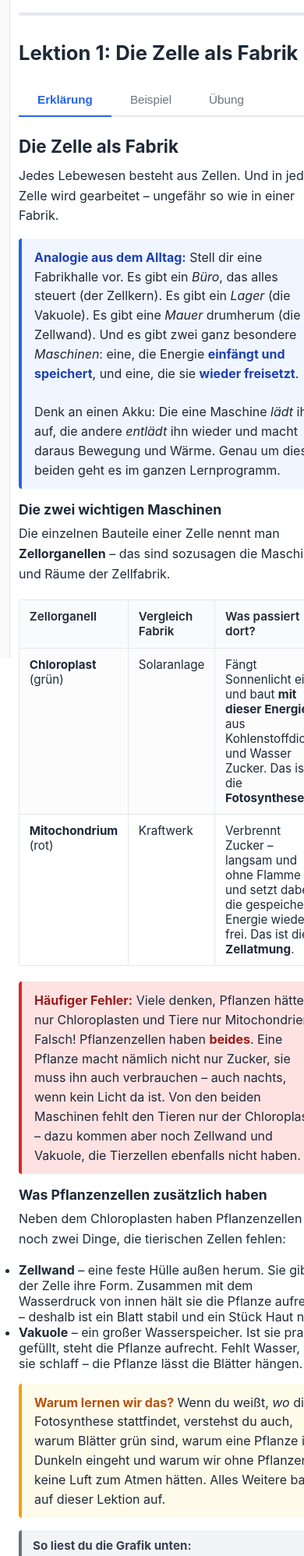
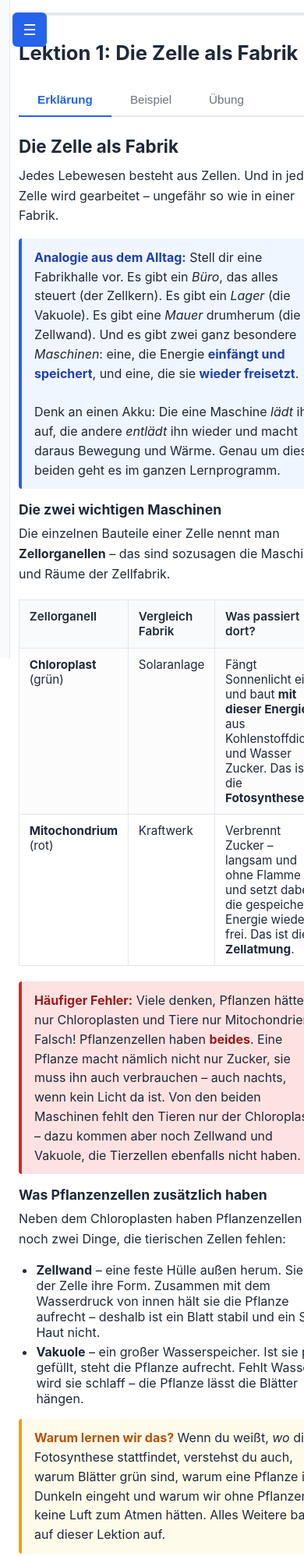
Before and after one commit to marcolemke78-debug/bio-fotosynthese, a plain HTML site: page index.html in a window 390 px wide. Shown: the top 1996 px of the page at 78% size. Drawn offline with Linux system fonts and the light colour scheme.

Commit message:
Fix: Hamburger-Menue war auf allen Geraeten unsichtbar
Die Basis-Regel .menu-toggle setzte display:none und stand nach der
Media-Query, die den Knopf auf schmalen Bildschirmen einblenden soll.
Bei gleicher Spezifitaet gewinnt die spaetere Regel - auf Tablet und
Handy war die Lektionsliste dadurch nicht erreichbar.

Ausserdem: Aufzaehlungen im Lektionstext einruecken.

Co-Authored-By: Claude Opus 5 (1M context) <noreply@anthropic.com>

```diff
--- a/css/style.css
+++ b/css/style.css
@@ -496,6 +496,11 @@ p {
 }
 
 
+/* Hamburger-Knopf. Sichtbar ist er nur auf schmalen Bildschirmen - das
+   regelt die Media-Query weiter oben (min-width: 1025px -> display:none).
+   Hier KEIN display:none setzen: Diese Regel steht spaeter in der Datei und
+   wuerde die Media-Query ueberschreiben, weil beide gleich spezifisch sind.
+   Der Knopf waere dann auf jedem Geraet unsichtbar. */
 .menu-toggle {
   position: fixed;
   top: 1rem;
@@ -505,11 +510,11 @@ p {
   color: white;
   border: none;
   border-radius: 6px;
-  width: 40px;
-  height: 40px;
   font-size: 1.2rem;
   cursor: pointer;
-  display: none;
+  display: flex;
+  align-items: center;
+  justify-content: center;
 }
 
 
@@ -1004,3 +1009,15 @@ p {
 .blank-input        { min-height: 44px; }
 .factor-slider      { height: 44px; }
 .menu-toggle        { min-width: 44px; min-height: 44px; }
+
+/* Aufzaehlungen im Lektionstext einruecken - ohne padding haengen die
+   Punkte links ausserhalb des Textblocks */
+#lesson-container ul,
+#lesson-container ol {
+  padding-left: 1.4rem;
+  margin: 0.6rem 0;
+}
+#lesson-container li { margin-bottom: 0.35rem; }
+
+/* Die Lektionsliste in der Sidebar hat eigene Abstaende */
+#sidebar ul { padding-left: 0; }
```
